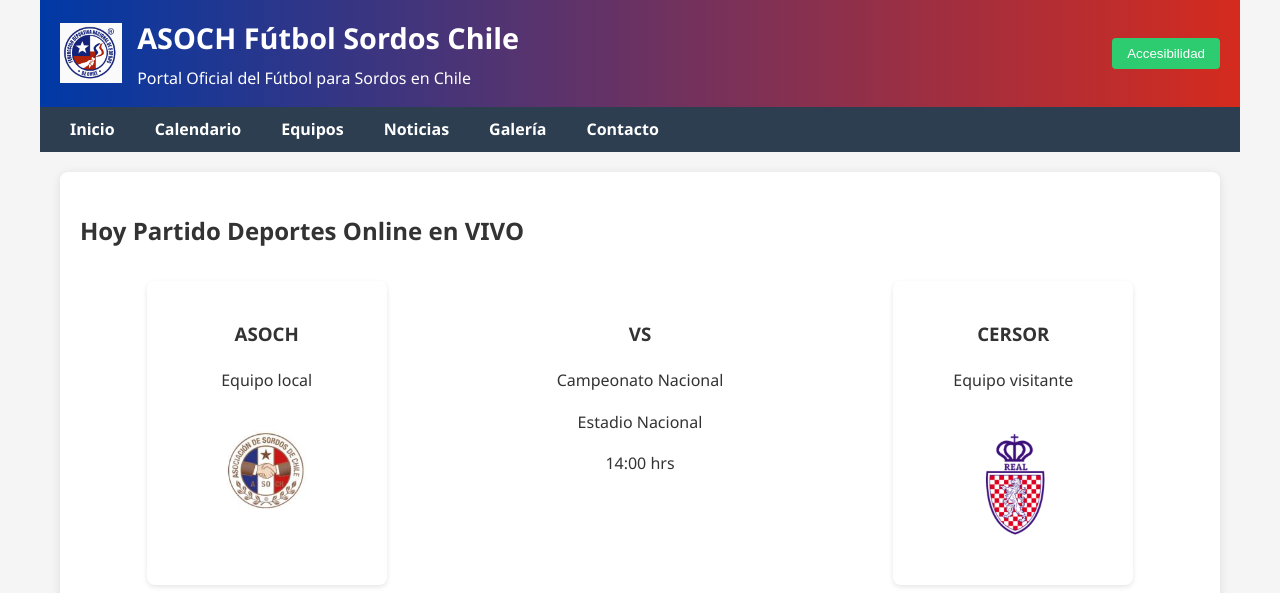
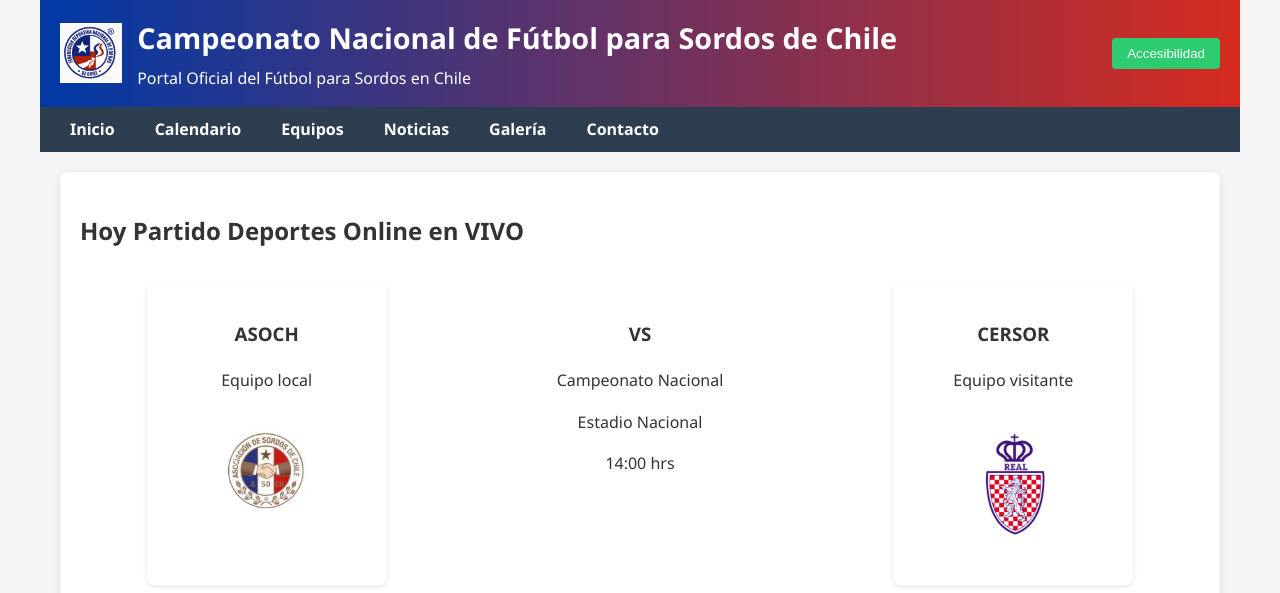
Before and after one commit to Shikoox/futbol-sordos-chile, a plain HTML site: page index.html in a window 1280 px wide. Shown: the top 593 px of the page. Drawn offline with Linux system fonts and the light colour scheme.

Commit message:
Update index.html

```diff
--- a/index.html
+++ b/index.html
@@ -314,7 +314,7 @@
         <div class="logo-container">
             <img src="img/2025-05-26_16-07.png" alt="Logo Fedenaschile" class="logo-img">
             <div>
-                <h1 class="portal-title">ASOCH Fútbol Sordos Chile</h1>
+                <h1 class="portal-title">Campeonato Nacional de Fútbol para Sordos de Chile</h1>
                 <p class="portal-subtitle">Portal Oficial del Fútbol para Sordos en Chile</p>
             </div>
         </div>
```
